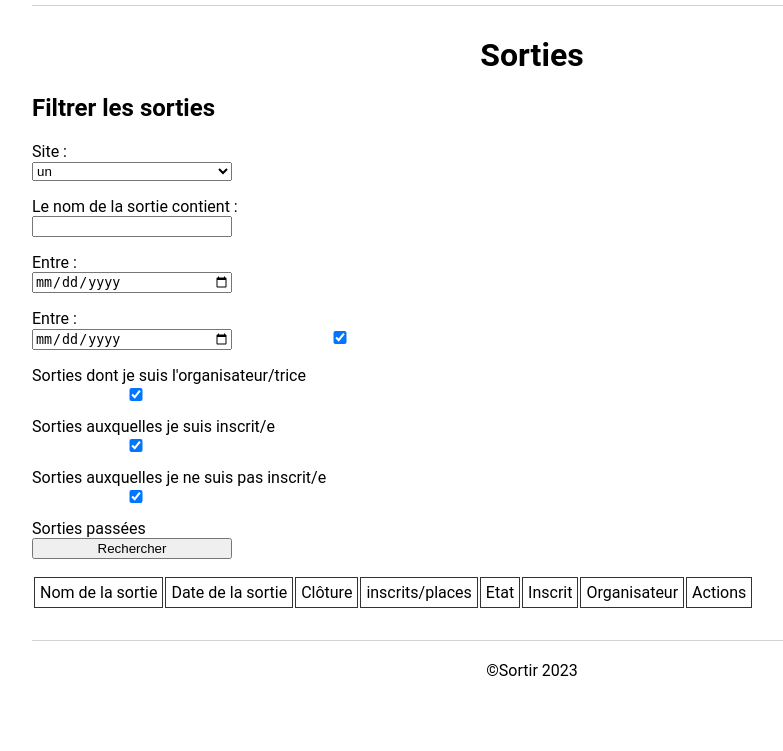
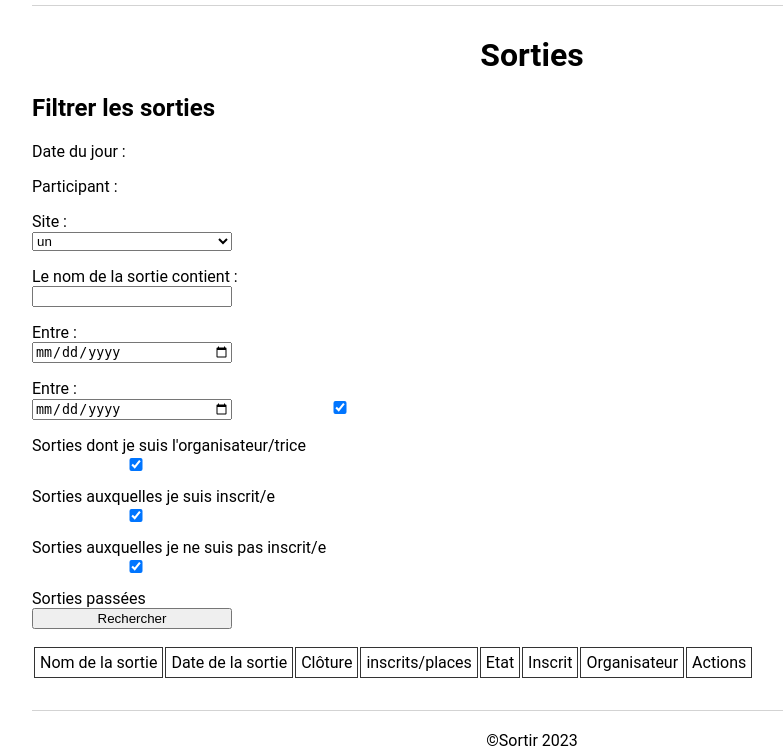
Before and after one commit to blargtille/Projet_Symfony, a Symfony app: template templates/sortie/accueil.html.twig in a window 1280 px wide. Shown: the part 15-766 px from the top of the page, without its empty margins (108-891 px from the left). Run offline with Twig, Linux system fonts and the light colour scheme; the template is opened without the code that fills it, so the values that code supplies are empty; some libraries are stand-ins or nearby versions.

Commit message:
modif accueil / affichage sortie

```diff
--- a/templates/sortie/accueil.html.twig
+++ b/templates/sortie/accueil.html.twig
@@ -5,6 +5,8 @@
     <h1> Sorties </h1>
     <h2> Filtrer les sorties </h2>
 
+    <div> <p> Date du jour : </p>
+        <p> Participant : </p> </div>
 
     <!-- formulaire pour filtrer ? ou juste boutons de filtres comme pokemon ? -->
 
@@ -61,7 +63,7 @@
             <td>Actions</td>
         </tr>
 
-        {% for sortie in liste %}
+        {% for sortie in listeSortie %}
             <article>
                 <tr>
                 <tr href="{{ path('sortie_detail', {'id': sortie.id}) }}">
```
